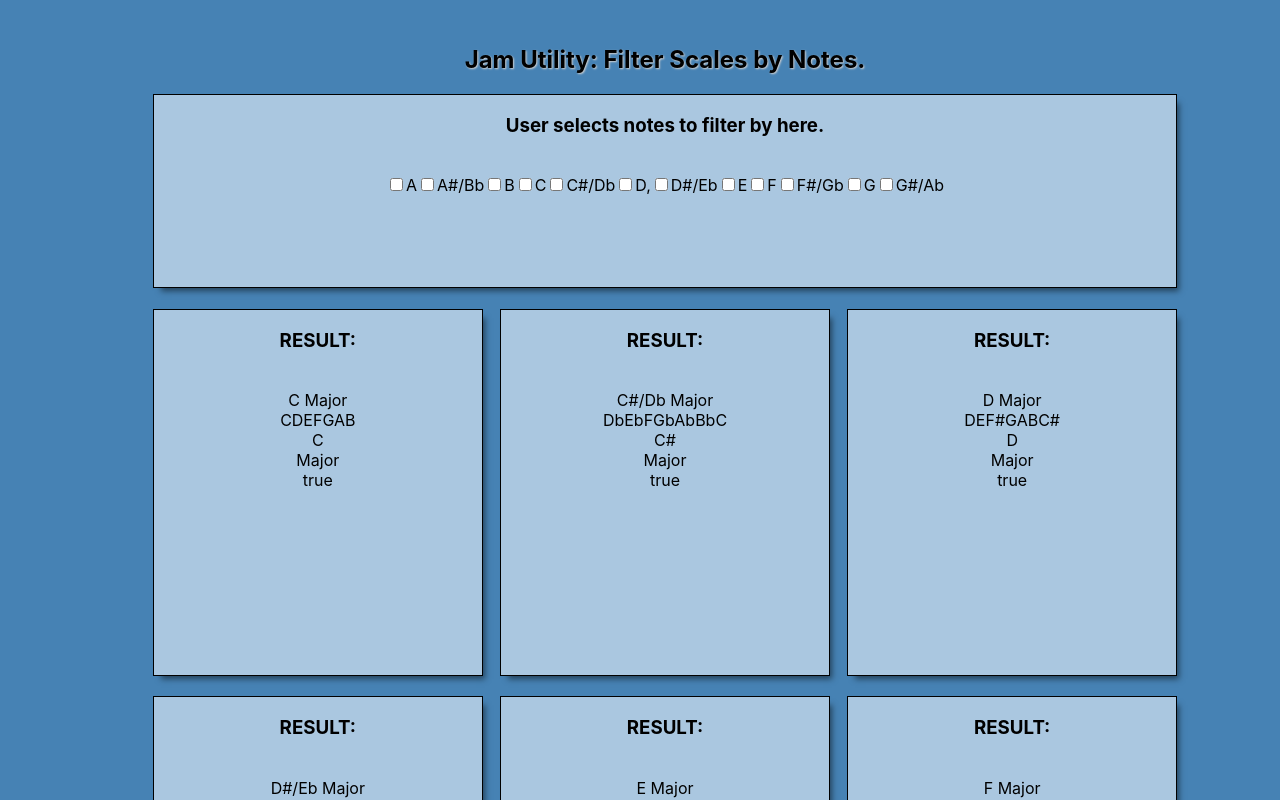
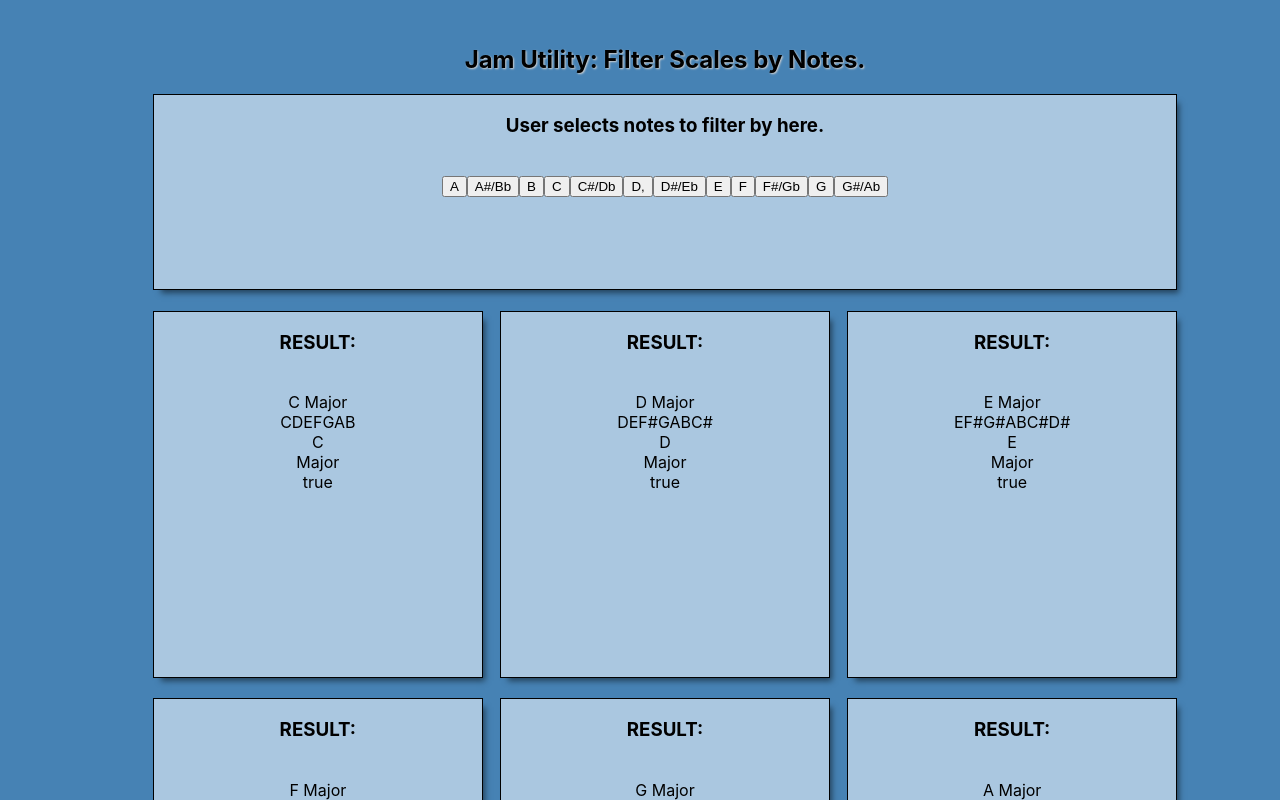
Before and after one commit to zhanknight/jam-utility, a React (Create React App) app: page / in a window 1280 px wide. Shown: the top 800 px of the page. Built offline with nearby package versions, Linux system fonts and the light colour scheme.

Commit message:
Add rudimentary filtering and change checkboxes to buttons

```diff
--- a/src/App.js
+++ b/src/App.js
@@ -7,24 +7,29 @@ import {scaleData} from './Scales.js'
 function App() {
 
 const [loadedScales, setLoadedScales] = useState(scaleData);
+const [selectedNotes, setSelectedNotes] = useState(["A", "y", "z"])
 
-// const filteredScaleData = loadedScales.filter(stuff => {
-// return stuff.notes.includes('A');})
 
-// the scaleData in state will eventually get manipulated by the checkboxes
-// setting display value to true or false, then we'll filter for true items
-// and send those down to the results component.
-const filteredScaleData = loadedScales.filter(displaycheck => {
-return displaycheck.display === true;})
+
+const filteredScaleData = loadedScales.filter(stuff => {
+return stuff.notes.includes(selectedNotes[0]);})
+
+// this needs to look at each entry in selectedNotes,
 
 
   return (
     <div className="App">
     <h2 className="App-title">Jam Utility: Filter Scales by Notes. </h2>
     <div className="App-toolbar">
-    <Checkboxes />
+    <Checkboxes sSelectedNotes={setSelectedNotes}/>
     </div>
     <Results data={filteredScaleData} />
+
+    {loadedScales.forEach(scale => {
+     console.log(scale.root)
+    })}
+    {console.log(selectedNotes)}
+    {console.log(loadedScales[0].notes)}
     </div>
   );
 }
--- a/src/Checkboxes.js
+++ b/src/Checkboxes.js
@@ -1,7 +1,10 @@
-function Checkboxes() {
-
+function Checkboxes(props) {
     const notenames = ["A", "A#/Bb", "B", "C", "C#/Db", "D,", "D#/Eb", "E", "F", "F#/Gb", "G", "G#/Ab"]
 
+    function sSelectedNotes(event) {
+      // Here, we invoke the callback with the new value
+      props.sSelectedNotes(event);
+    }
     return (
         <div className="App-selectorbar"> <h3>User selects notes to filter by here.</h3><br />
 
@@ -9,8 +12,8 @@ function Checkboxes() {
         {notenames.map(note => {
             return (
                 <>
-                <input key={note} type="checkbox"/>
-                <label htmlFor={note}>{note}</label>
+                <button onClick={() => {sSelectedNotes([note])}}>{note}</button>
+
                 </>
             )
         }) }
--- a/src/Results.js
+++ b/src/Results.js
@@ -6,13 +6,11 @@ function Results(props) {
         <div className="App-results">
 
                 {props.data.map(data => {
-
                     return (
                         <>
                         <Resultbox data={data} />
                         </>
                     )
-
                 }) }
 
         </div>
```
